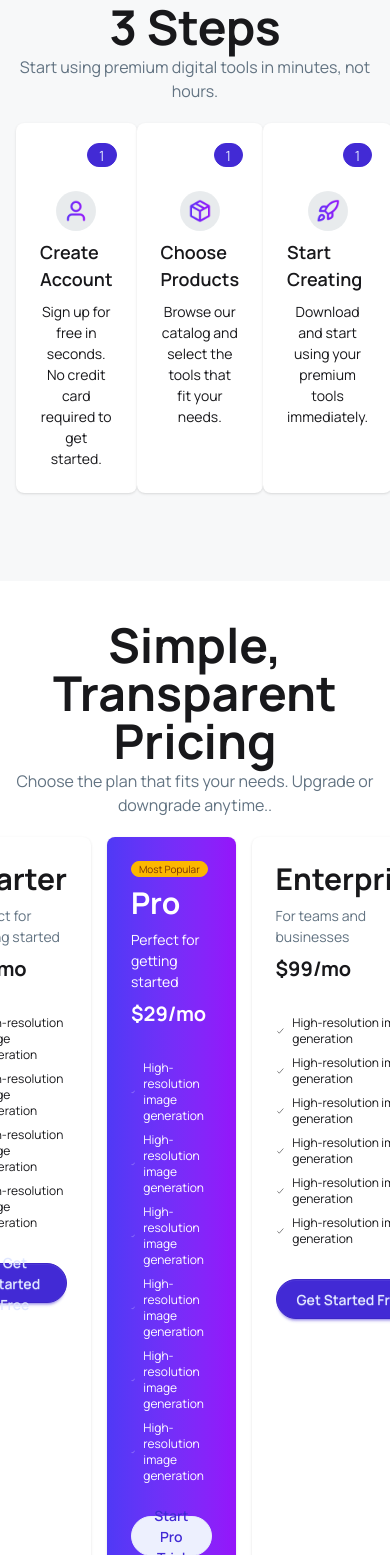
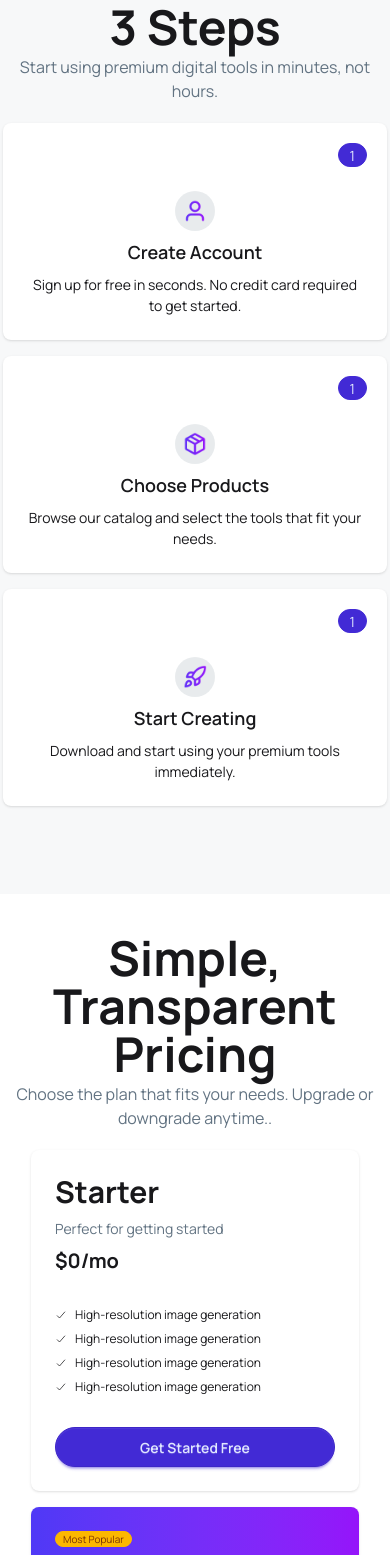
Before and after one commit to AforArdi/React-A6-DigiTools, a React (Vite) app: page / in a window 390 px wide. Shown: the part 6233-7788 px from the top of the page. Built offline with nearby package versions, Linux system fonts and the light colour scheme.

Commit message:
Three step, pricing components responsive

```diff
--- a/src/Components/Static/Pricing.jsx
+++ b/src/Components/Static/Pricing.jsx
@@ -10,7 +10,7 @@
             </div>
 
             {/* cards parent */}
-            <div className="flex items-stretch justify-center gap-4">
+            <div className="grid grid-cols-1 md:grid-cols-2 lg:grid-cols-3 justify-items-center gap-4">
                 {/* starter */}
                 <div className="card w-82 bg-base-100 shadow-sm">
                     <div className="card-body">
--- a/src/Components/Static/ThreeSteps.jsx
+++ b/src/Components/Static/ThreeSteps.jsx
@@ -11,7 +11,7 @@
                 <p className='text-[16px] text-[#627382]'>Start using premium digital tools in minutes, not hours.</p>
             </div>
 
-            <div className='flex justify-between'>
+            <div className='grid grid-cols-1 md:grid-cols-2 lg:grid-cols-3 justify-items-center gap-4'>
 
                 <div className="card bg-base-100 w-96 shadow-sm">
                     <div className='w-full flex justify-end pt-5 pr-5'>
```
